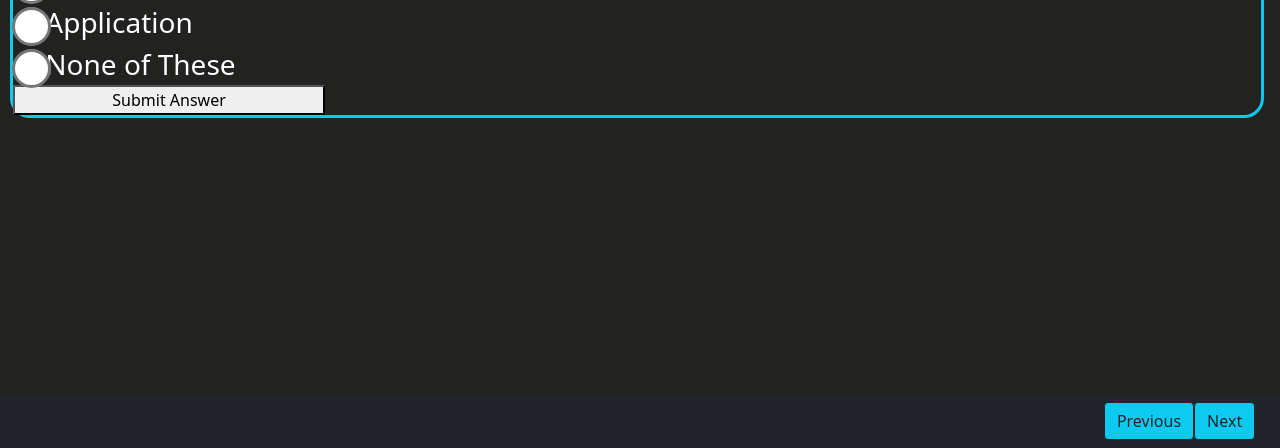
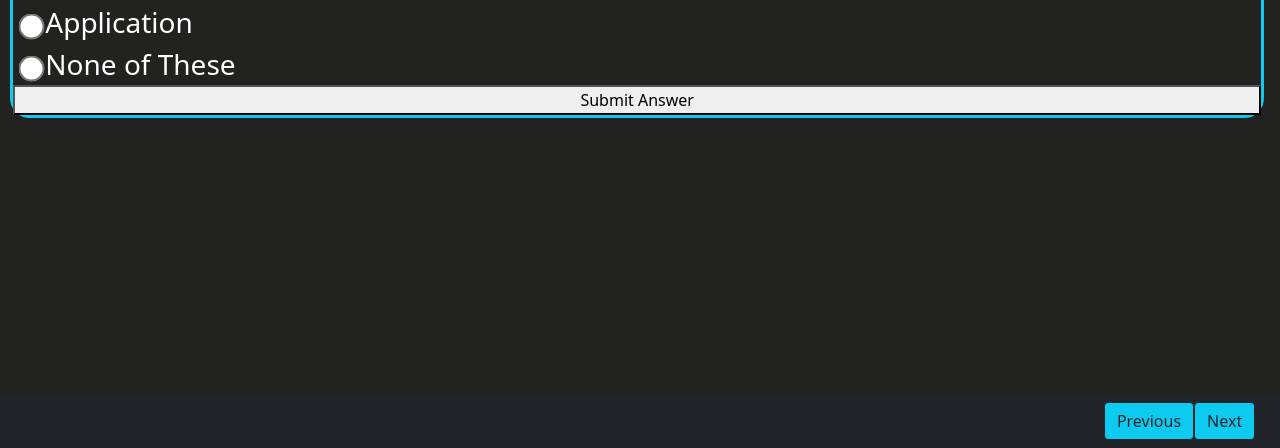
Before and after one commit to mcollins092397/codek-12.github.io, a plain HTML site: page lesson1p3.html in a window 1280 px wide. Shown: the part 352-800 px from the top of the page. Drawn offline with nearby package versions, Linux system fonts and the light colour scheme.

Commit message:
shrank buttons

```diff
--- a/custom.css
+++ b/custom.css
@@ -1,5 +1,5 @@
 .container-fluid { max-width: 98% }
 
  input[type='radio'] {
-     transform: scale(3);
+     transform: scale(2);
  }
--- a/lesson1p3.html
+++ b/lesson1p3.html
@@ -75,7 +75,7 @@
 <input type="radio" name="choice" value="Application" style="color:white;"> Application <br>
 <input type="radio" name="choice" value="None of These" style="color:white;"> None of These <br>
 </form>
-<button onclick="submitAnswer() style="margin:5px" class="w-25" ">Submit Answer</button>
+<button onclick="submitAnswer() style="margin:5px; width:30px;"  ">Submit Answer</button>
 </div>
 </div>
 
```
